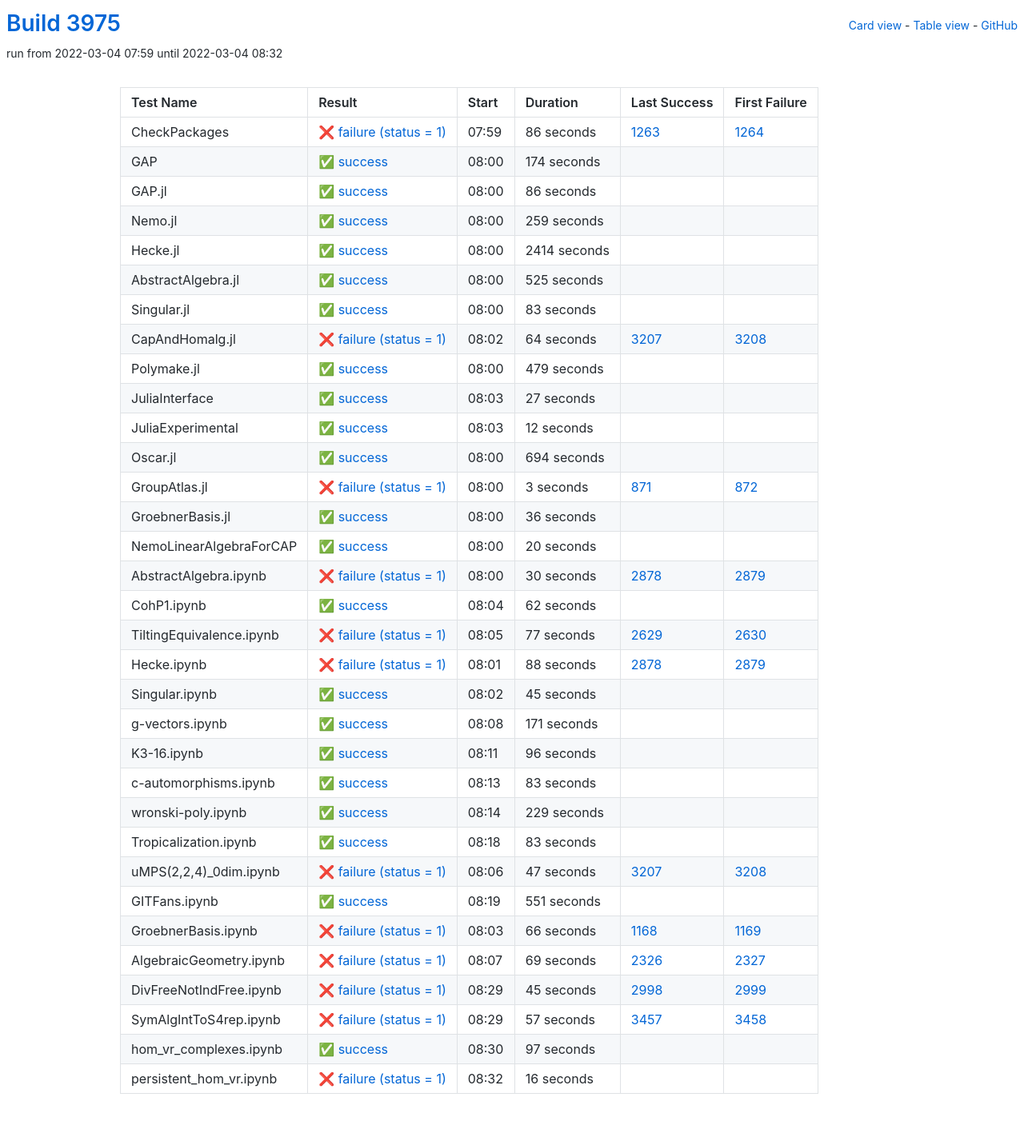
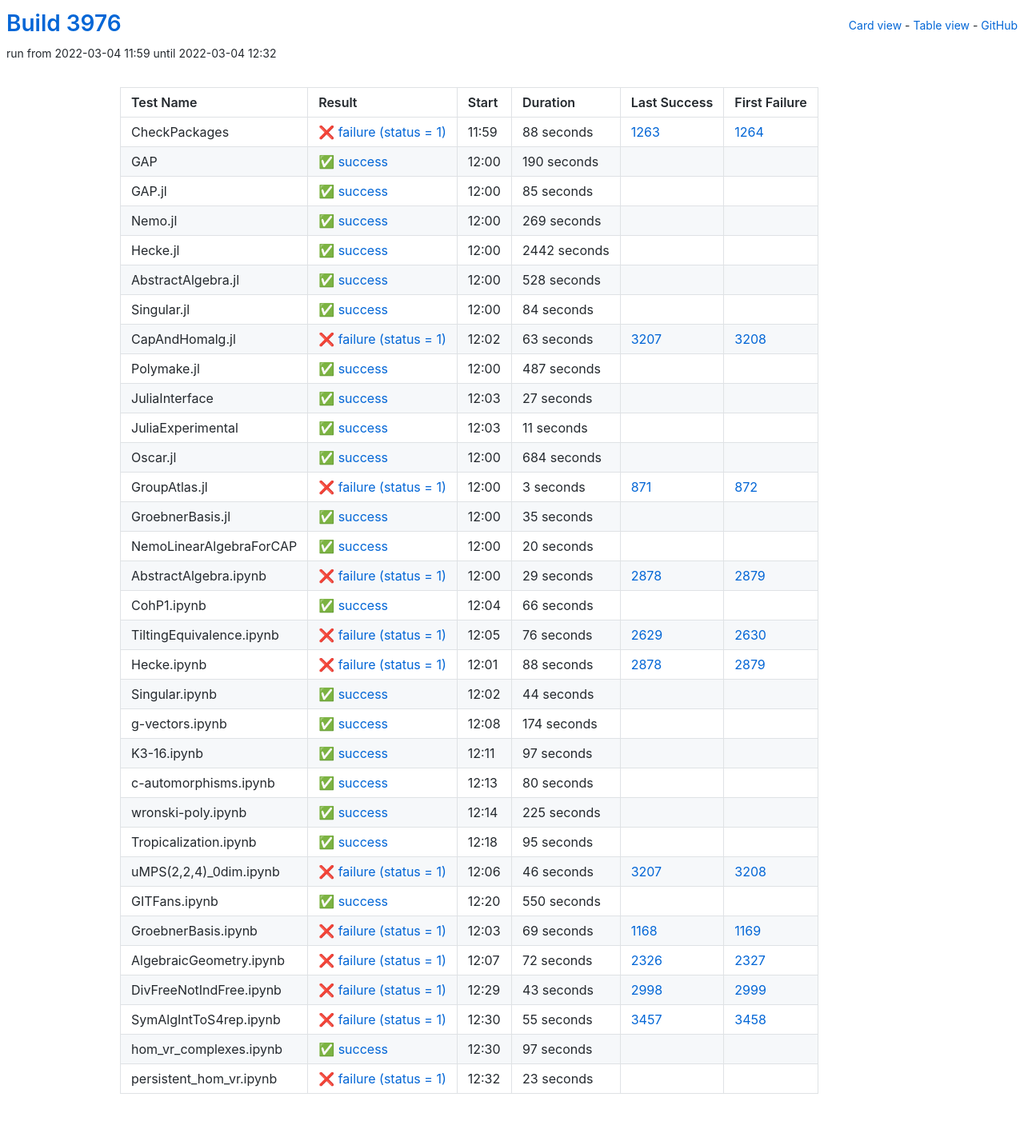
Before and after one commit to oscar-system/oscar-ci-status-stable, a Jekyll site: the page built from table.html, in a window 1280 px wide. Shown: the whole page at 80% size. Built offline with Jekyll 4.4.1, drawn with Linux system fonts in a browser that asks for light colours.

Commit message:
Build #3976

```diff
--- a/_data/ci.yml
+++ b/_data/ci.yml
@@ -1,6 +1,6 @@
 ---
-build: 3975
-build_url: https://oscarci.mathematik.uni-kl.de/job/oscar-stable/3975/
+build: 3976
+build_url: https://oscarci.mathematik.uni-kl.de/job/oscar-stable/3976/
 job: oscar-stable
 organization: oscar-system
 repo: oscar-ci-status-stable
@@ -8,116 +8,116 @@ repourl: https://github.com/oscar-system/oscar-ci-status-stable
 tests:
 - name: CheckPackages
   id: checkpackages
-  log: https://oscarci.mathematik.uni-kl.de/job/oscar-stable/3975/artifact/logs/build-3975/CheckPackages.log
-  start: 2022-03-04 07:59
+  log: https://oscarci.mathematik.uni-kl.de/job/oscar-stable/3976/artifact/logs/build-3976/CheckPackages.log
+  start: 2022-03-04 11:59
   success: false
   exitcode: 1
   status: failure
-  duration: 86
+  duration: 88
   last_success: 1263
   last_success_url: https://oscarci.mathematik.uni-kl.de/job/oscar-stable/1263/
   first_failure: 1264
   first_failure_url: https://oscarci.mathematik.uni-kl.de/job/oscar-stable/1264/
 - name: GAP
   id: gap
-  log: https://oscarci.mathematik.uni-kl.de/job/oscar-stable/3975/artifact/logs/build-3975/GAP.log
-  start: 2022-03-04 08:00
+  log: https://oscarci.mathematik.uni-kl.de/job/oscar-stable/3976/artifact/logs/build-3976/GAP.log
+  start: 2022-03-04 12:00
   success: true
   exitcode: 0
   status: success
-  duration: 174
+  duration: 190
   last_success: false
   last_success_url:
   first_failure: false
   first_failure_url:
 - name: GAP.jl
   id: gap-jl
-  log: https://oscarci.mathematik.uni-kl.de/job/oscar-stable/3975/artifact/logs/build-3975/GAP.jl.log
-  start: 2022-03-04 08:00
+  log: https://oscarci.mathematik.uni-kl.de/job/oscar-stable/3976/artifact/logs/build-3976/GAP.jl.log
+  start: 2022-03-04 12:00
   success: true
   exitcode: 0
   status: success
-  duration: 86
+  duration: 85
   last_success: false
   last_success_url:
   first_failure: false
   first_failure_url:
 - name: Nemo.jl
   id: nemo-jl
-  log: https://oscarci.mathematik.uni-kl.de/job/oscar-stable/3975/artifact/logs/build-3975/Nemo.jl.log
-  start: 2022-03-04 08:00
+  log: https://oscarci.mathematik.uni-kl.de/job/oscar-stable/3976/artifact/logs/build-3976/Nemo.jl.log
+  start: 2022-03-04 12:00
   success: true
   exitcode: 0
   status: success
-  duration: 259
+  duration: 269
   last_success: false
   last_success_url:
   first_failure: false
   first_failure_url:
 - name: Hecke.jl
   id: hecke-jl
-  log: https://oscarci.mathematik.uni-kl.de/job/oscar-stable/3975/artifact/logs/build-3975/Hecke.jl.log
-  start: 2022-03-04 08:00
+  log: https://oscarci.mathematik.uni-kl.de/job/oscar-stable/3976/artifact/logs/build-3976/Hecke.jl.log
+  start: 2022-03-04 12:00
   success: true
   exitcode: 0
   status: success
-  duration: 2414
+  duration: 2442
   last_success: false
   last_success_url:
   first_failure: false
   first_failure_url:
 - name: AbstractAlgebra.jl
   id: abstractalgebra-jl
-  log: https://oscarci.mathematik.uni-kl.de/job/oscar-stable/3975/artifact/logs/build-3975/AbstractAlgebra.jl.log
-  start: 2022-03-04 08:00
+  log: https://oscarci.mathematik.uni-kl.de/job/oscar-stable/3976/artifact/logs/build-3976/AbstractAlgebra.jl.log
+  start: 2022-03-04 12:00
   success: true
   exitcode: 0
   status: success
-  duration: 525
+  duration: 528
   last_success: false
   last_success_url:
   first_failure: false
   first_failure_url:
 - name: Singular.jl
   id: singular-jl
-  log: https://oscarci.mathematik.uni-kl.de/job/oscar-stable/3975/artifact/logs/build-3975/Singular.jl.log
-  start: 2022-03-04 08:00
+  log: https://oscarci.mathematik.uni-kl.de/job/oscar-stable/3976/artifact/logs/build-3976/Singular.jl.log
+  start: 2022-03-04 12:00
   success: true
   exitcode: 0
   status: success
-  duration: 83
+  duration: 84
   last_success: false
   last_success_url:
   first_failure: false
   first_failure_url:
 - name: CapAndHomalg.jl
   id: capandhomalg-jl
-  log: https://oscarci.mathematik.uni-kl.de/job/oscar-stable/3975/artifact/logs/build-3975/CapAndHomalg.jl.log
-  start: 2022-03-04 08:02
+  log: https://oscarci.mathematik.uni-kl.de/job/oscar-stable/3976/artifact/logs/build-3976/CapAndHomalg.jl.log
+  start: 2022-03-04 12:02
   success: false
   exitcode: 1
   status: failure
-  duration: 64
+  duration: 63
   last_success: 3207
   last_success_url: https://oscarci.mathematik.uni-kl.de/job/oscar-stable/3207/
   first_failure: 3208
   first_failure_url: https://oscarci.mathematik.uni-kl.de/job/oscar-stable/3208/
 - name: Polymake.jl
   id: polymake-jl
-  log: https://oscarci.mathematik.uni-kl.de/job/oscar-stable/3975/artifact/logs/build-3975/Polymake.jl.log
-  start: 2022-03-04 08:00
+  log: https://oscarci.mathematik.uni-kl.de/job/oscar-stable/3976/artifact/logs/build-3976/Polymake.jl.log
+  start: 2022-03-04 12:00
   success: true
   exitcode: 0
   status: success
-  duration: 479
+  duration: 487
   last_success: false
   last_success_url:
   first_failure: false
   first_failure_url:
 - name: JuliaInterface
   id: juliainterface
-  log: https://oscarci.mathematik.uni-kl.de/job/oscar-stable/3975/artifact/logs/build-3975/JuliaInterface.log
-  start: 2022-03-04 08:03
+  log: https://oscarci.mathematik.uni-kl.de/job/oscar-stable/3976/artifact/logs/build-3976/JuliaInterface.log
+  start: 2022-03-04 12:03
   success: true
   exitcode: 0
   status: success
@@ -128,32 +128,32 @@ tests:
   first_failure_url:
 - name: JuliaExperimental
   id: juliaexperimental
-  log: https://oscarci.mathematik.uni-kl.de/job/oscar-stable/3975/artifact/logs/build-3975/JuliaExperimental.log
-  start: 2022-03-04 08:03
+  log: https://oscarci.mathematik.uni-kl.de/job/oscar-stable/3976/artifact/logs/build-3976/JuliaExperimental.log
+  start: 2022-03-04 12:03
   success: true
   exitcode: 0
   status: success
-  duration: 12
+  duration: 11
   last_success: false
   last_success_url:
   first_failure: false
   first_failure_url:
 - name: Oscar.jl
   id: oscar-jl
-  log: https://oscarci.mathematik.uni-kl.de/job/oscar-stable/3975/artifact/logs/build-3975/Oscar.jl.log
-  start: 2022-03-04 08:00
+  log: https://oscarci.mathematik.uni-kl.de/job/oscar-stable/3976/artifact/logs/build-3976/Oscar.jl.log
+  start: 2022-03-04 12:00
   success: true
   exitcode: 0
   status: success
-  duration: 694
+  duration: 684
   last_success: false
   last_success_url:
   first_failure: false
   first_failure_url:
 - name: GroupAtlas.jl
   id: groupatlas-jl
-  log: https://oscarci.mathematik.uni-kl.de/job/oscar-stable/3975/artifact/logs/build-3975/GroupAtlas.jl.log
-  start: 2022-03-04 08:00
+  log: https://oscarci.mathematik.uni-kl.de/job/oscar-stable/3976/artifact/logs/build-3976/GroupAtlas.jl.log
+  start: 2022-03-04 12:00
   success: false
   exitcode: 1
   status: failure
@@ -164,20 +164,20 @@ tests:
   first_failure_url: https://oscarci.mathematik.uni-kl.de/job/oscar-stable/872/
 - name: GroebnerBasis.jl
   id: groebnerbasis-jl
-  log: https://oscarci.mathematik.uni-kl.de/job/oscar-stable/3975/artifact/logs/build-3975/GroebnerBasis.jl.log
-  start: 2022-03-04 08:00
+  log: https://oscarci.mathematik.uni-kl.de/job/oscar-stable/3976/artifact/logs/build-3976/GroebnerBasis.jl.log
+  start: 2022-03-04 12:00
   success: true
   exitcode: 0
   status: success
-  duration: 36
+  duration: 35
   last_success: false
   last_success_url:
   first_failure: false
   first_failure_url:
 - name: NemoLinearAlgebraForCAP
   id: nemolinearalgebraforcap
-  log: https://oscarci.mathematik.uni-kl.de/job/oscar-stable/3975/artifact/logs/build-3975/NemoLinearAlgebraForCAP.log
-  start: 2022-03-04 08:00
+  log: https://oscarci.mathematik.uni-kl.de/job/oscar-stable/3976/artifact/logs/build-3976/NemoLinearAlgebraForCAP.log
+  start: 2022-03-04 12:00
   success: true
   exitcode: 0
   status: success
@@ -188,44 +188,44 @@ tests:
   first_failure_url:
 - name: AbstractAlgebra.ipynb
   id: abstractalgebra-ipynb
-  log: https://oscarci.mathematik.uni-kl.de/job/oscar-stable/3975/artifact/logs/build-3975/AbstractAlgebra.ipynb.log
-  start: 2022-03-04 08:00
+  log: https://oscarci.mathematik.uni-kl.de/job/oscar-stable/3976/artifact/logs/build-3976/AbstractAlgebra.ipynb.log
+  start: 2022-03-04 12:00
   success: false
   exitcode: 1
   status: failure
-  duration: 30
+  duration: 29
   last_success: 2878
   last_success_url: https://oscarci.mathematik.uni-kl.de/job/oscar-stable/2878/
   first_failure: 2879
   first_failure_url: https://oscarci.mathematik.uni-kl.de/job/oscar-stable/2879/
 - name: CohP1.ipynb
   id: cohp1-ipynb
-  log: https://oscarci.mathematik.uni-kl.de/job/oscar-stable/3975/artifact/logs/build-3975/CohP1.ipynb.log
-  start: 2022-03-04 08:04
+  log: https://oscarci.mathematik.uni-kl.de/job/oscar-stable/3976/artifact/logs/build-3976/CohP1.ipynb.log
+  start: 2022-03-04 12:04
   success: true
   exitcode: 0
   status: success
-  duration: 62
+  duration: 66
   last_success: false
   last_success_url:
   first_failure: false
   first_failure_url:
 - name: TiltingEquivalence.ipynb
   id: tiltingequivalence-ipynb
-  log: https://oscarci.mathematik.uni-kl.de/job/oscar-stable/3975/artifact/logs/build-3975/TiltingEquivalence.ipynb.log
-  start: 2022-03-04 08:05
+  log: https://oscarci.mathematik.uni-kl.de/job/oscar-stable/3976/artifact/logs/build-3976/TiltingEquivalence.ipynb.log
+  start: 2022-03-04 12:05
   success: false
   exitcode: 1
   status: failure
-  duration: 77
+  duration: 76
   last_success: 2629
   last_success_url: https://oscarci.mathematik.uni-kl.de/job/oscar-stable/2629/
   first_failure: 2630
   first_failure_url: https://oscarci.mathematik.uni-kl.de/job/oscar-stable/2630/
 - name: Hecke.ipynb
   id: hecke-ipynb
-  log: https://oscarci.mathematik.uni-kl.de/job/oscar-stable/3975/artifact/logs/build-3975/Hecke.ipynb.log
-  start: 2022-03-04 08:01
+  log: https://oscarci.mathematik.uni-kl.de/job/oscar-stable/3976/artifact/logs/build-3976/Hecke.ipynb.log
+  start: 2022-03-04 12:01
   success: false
   exitcode: 1
   status: failure
@@ -236,152 +236,152 @@ tests:
   first_failure_url: https://oscarci.mathematik.uni-kl.de/job/oscar-stable/2879/
 - name: Singular.ipynb
   id: singular-ipynb
-  log: https://oscarci.mathematik.uni-kl.de/job/oscar-stable/3975/artifact/logs/build-3975/Singular.ipynb.log
-  start: 2022-03-04 08:02
+  log: https://oscarci.mathematik.uni-kl.de/job/oscar-stable/3976/artifact/logs/build-3976/Singular.ipynb.log
+  start: 2022-03-04 12:02
   success: true
   exitcode: 0
   status: success
-  duration: 45
+  duration: 44
   last_success: false
   last_success_url:
   first_failure: false
   first_failure_url:
 - name: g-vectors.ipynb
   id: g-vectors-ipynb
-  log: https://oscarci.mathematik.uni-kl.de/job/oscar-stable/3975/artifact/logs/build-3975/g-vectors.ipynb.log
-  start: 2022-03-04 08:08
+  log: https://oscarci.mathematik.uni-kl.de/job/oscar-stable/3976/artifact/logs/build-3976/g-vectors.ipynb.log
+  start: 2022-03-04 12:08
   success: true
   exitcode: 0
   status: success
-  duration: 171
+  duration: 174
   last_success: false
   last_success_url:
   first_failure: false
   first_failure_url:
 - name: K3-16.ipynb
   id: k3-16-ipynb
-  log: https://oscarci.mathematik.uni-kl.de/job/oscar-stable/3975/artifact/logs/build-3975/K3-16.ipynb.log
-  start: 2022-03-04 08:11
+  log: https://oscarci.mathematik.uni-kl.de/job/oscar-stable/3976/artifact/logs/build-3976/K3-16.ipynb.log
+  start: 2022-03-04 12:11
   success: true
   exitcode: 0
   status: success
-  duration: 96
+  duration: 97
   last_success: false
   last_success_url:
   first_failure: false
   first_failure_url:
 - name: c-automorphisms.ipynb
   id: c-automorphisms-ipynb
-  log: https://oscarci.mathematik.uni-kl.de/job/oscar-stable/3975/artifact/logs/build-3975/c-automorphisms.ipynb.log
-  start: 2022-03-04 08:13
+  log: https://oscarci.mathematik.uni-kl.de/job/oscar-stable/3976/artifact/logs/build-3976/c-automorphisms.ipynb.log
+  start: 2022-03-04 12:13
   success: true
   exitcode: 0
   status: success
-  duration: 83
+  duration: 80
   last_success: false
   last_success_url:
   first_failure: false
   first_failure_url:
 - name: wronski-poly.ipynb
   id: wronski-poly-ipynb
-  log: https://oscarci.mathematik.uni-kl.de/job/oscar-stable/3975/artifact/logs/build-3975/wronski-poly.ipynb.log
-  start: 2022-03-04 08:14
+  log: https://oscarci.mathematik.uni-kl.de/job/oscar-stable/3976/artifact/logs/build-3976/wronski-poly.ipynb.log
+  start: 2022-03-04 12:14
   success: true
   exitcode: 0
   status: success
-  duration: 229
+  duration: 225
   last_success: false
   last_success_url:
   first_failure: false
   first_failure_url:
 - name: Tropicalization.ipynb
   id: tropicalization-ipynb
-  log: https://oscarci.mathematik.uni-kl.de/job/oscar-stable/3975/artifact/logs/build-3975/Tropicalization.ipynb.log
-  start: 2022-03-04 08:18
+  log: https://oscarci.mathematik.uni-kl.de/job/oscar-stable/3976/artifact/logs/build-3976/Tropicalization.ipynb.log
+  start: 2022-03-04 12:18
   success: true
   exitcode: 0
   status: success
-  duration: 83
+  duration: 95
   last_success: false
   last_success_url:
   first_failure: false
   first_failure_url:
 - name: uMPS(2,2,4)_0dim.ipynb
   id: umps-2-2-4-0dim-ipynb
-  log: https://oscarci.mathematik.uni-kl.de/job/oscar-stable/3975/artifact/logs/build-3975/uMPS-2-2-4-_0dim.ipynb.log
-  start: 2022-03-04 08:06
+  log: https://oscarci.mathematik.uni-kl.de/job/oscar-stable/3976/artifact/logs/build-3976/uMPS-2-2-4-_0dim.ipynb.log
+  start: 2022-03-04 12:06
   success: false
   exitcode: 1
   status: failure
-  duration: 47
+  duration: 46
   last_success: 3207
   last_success_url: https://oscarci.mathematik.uni-kl.de/job/oscar-stable/3207/
   first_failure: 3208
   first_failure_url: https://oscarci.mathematik.uni-kl.de/job/oscar-stable/3208/
 - name: GITFans.ipynb
   id: gitfans-ipynb
-  log: https://oscarci.mathematik.uni-kl.de/job/oscar-stable/3975/artifact/logs/build-3975/GITFans.ipynb.log
-  start: 2022-03-04 08:19
+  log: https://oscarci.mathematik.uni-kl.de/job/oscar-stable/3976/artifact/logs/build-3976/GITFans.ipynb.log
+  start: 2022-03-04 12:20
   success: true
   exitcode: 0
   status: success
-  duration: 551
+  duration: 550
   last_success: false
   last_success_url:
   first_failure: false
   first_failure_url:
 - name: GroebnerBasis.ipynb
   id: groebnerbasis-ipynb
-  log: https://oscarci.mathematik.uni-kl.de/job/oscar-stable/3975/artifact/logs/build-3975/GroebnerBasis.ipynb.log
-  start: 2022-03-04 08:03
+  log: https://oscarci.mathematik.uni-kl.de/job/oscar-stable/3976/artifact/logs/build-3976/GroebnerBasis.ipynb.log
+  start: 2022-03-04 12:03
   success: false
   exitcode: 1
   status: failure
-  duration: 66
+  duration: 69
   last_success: 1168
   last_success_url: https://oscarci.mathematik.uni-kl.de/job/oscar-stable/1168/
   first_failure: 1169
   first_failure_url: https://oscarci.mathematik.uni-kl.de/job/oscar-stable/1169/
 - name: AlgebraicGeometry.ipynb
   id: algebraicgeometry-ipynb
-  log: https://oscarci.mathematik.uni-kl.de/job/oscar-stable/3975/artifact/logs/build-3975/AlgebraicGeometry.ipynb.log
-  start: 2022-03-04 08:07
+  log: https://oscarci.mathematik.uni-kl.de/job/oscar-stable/3976/artifact/logs/build-3976/AlgebraicGeometry.ipynb.log
+  start: 2022-03-04 12:07
   success: false
   exitcode: 1
   status: failure
-  duration: 69
+  duration: 72
   last_success: 2326
   last_success_url: https://oscarci.mathematik.uni-kl.de/job/oscar-stable/2326/
   first_failure: 2327
   first_failure_url: https://oscarci.mathematik.uni-kl.de/job/oscar-stable/2327/
 - name: DivFreeNotIndFree.ipynb
   id: divfreenotindfree-ipynb
-  log: https://oscarci.mathematik.uni-kl.de/job/oscar-stable/3975/artifact/logs/build-3975/DivFreeNotIndFree.ipynb.log
-  start: 2022-03-04 08:29
+  log: https://oscarci.mathematik.uni-kl.de/job/oscar-stable/3976/artifact/logs/build-3976/DivFreeNotIndFree.ipynb.log
+  start: 2022-03-04 12:29
   success: false
   exitcode: 1
   status: failure
-  duration: 45
+  duration: 43
   last_success: 2998
   last_success_url: https://oscarci.mathematik.uni-kl.de/job/oscar-stable/2998/
   first_failure: 2999
   first_failure_url: https://oscarci.mathematik.uni-kl.de/job/oscar-stable/2999/
 - name: SymAlgIntToS4rep.ipynb
   id: symalginttos4rep-ipynb
-  log: https://oscarci.mathematik.uni-kl.de/job/oscar-stable/3975/artifact/logs/build-3975/SymAlgIntToS4rep.ipynb.log
-  start: 2022-03-04 08:29
+  log: https://oscarci.mathematik.uni-kl.de/job/oscar-stable/3976/artifact/logs/build-3976/SymAlgIntToS4rep.ipynb.log
+  start: 2022-03-04 12:30
   success: false
   exitcode: 1
   status: failure
-  duration: 57
+  duration: 55
   last_success: 3457
   last_success_url: https://oscarci.mathematik.uni-kl.de/job/oscar-stable/3457/
   first_failure: 3458
   first_failure_url: https://oscarci.mathematik.uni-kl.de/job/oscar-stable/3458/
 - name: hom_vr_complexes.ipynb
   id: hom-vr-complexes-ipynb
-  log: https://oscarci.mathematik.uni-kl.de/job/oscar-stable/3975/artifact/logs/build-3975/hom_vr_complexes.ipynb.log
-  start: 2022-03-04 08:30
+  log: https://oscarci.mathematik.uni-kl.de/job/oscar-stable/3976/artifact/logs/build-3976/hom_vr_complexes.ipynb.log
+  start: 2022-03-04 12:30
   success: true
   exitcode: 0
   status: success
@@ -392,12 +392,12 @@ tests:
   first_failure_url:
 - name: persistent_hom_vr.ipynb
   id: persistent-hom-vr-ipynb
-  log: https://oscarci.mathematik.uni-kl.de/job/oscar-stable/3975/artifact/logs/build-3975/persistent_hom_vr.ipynb.log
-  start: 2022-03-04 08:32
+  log: https://oscarci.mathematik.uni-kl.de/job/oscar-stable/3976/artifact/logs/build-3976/persistent_hom_vr.ipynb.log
+  start: 2022-03-04 12:32
   success: false
   exitcode: 1
   status: failure
-  duration: 16
+  duration: 23
   last_success: false
   last_success_url:
   first_failure: false
```
Also changed, not shown: README.md.
